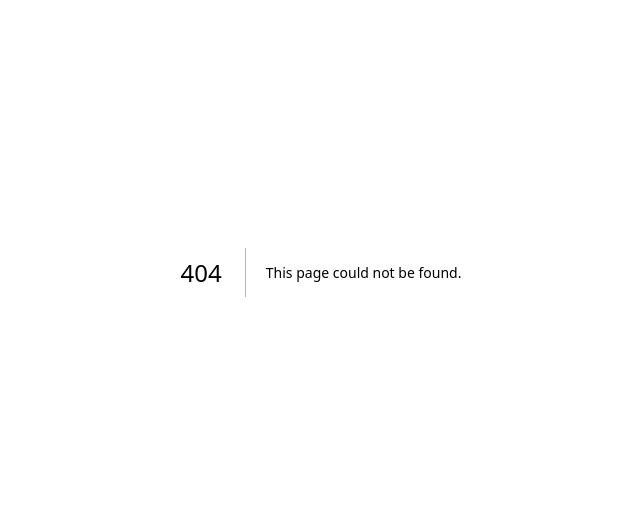
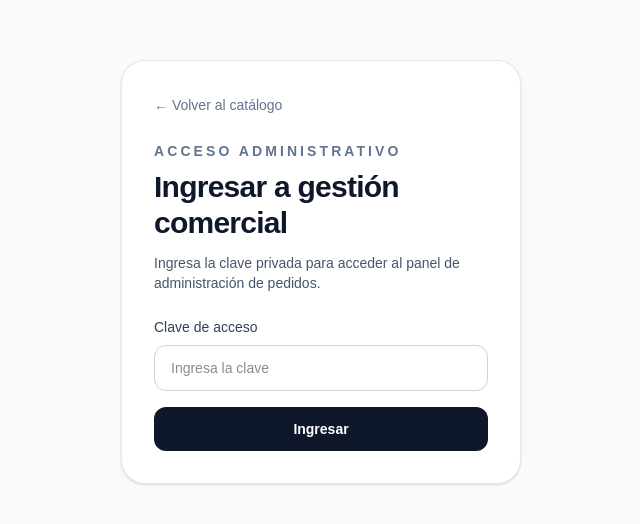
Before and after one commit to MovitecGames/movitec-storefront, a Next.js app: page /admin/login in a window 1280 px wide. Before the commit this address had no page. Shown: the part 128-652 px from the top of the page, without its empty margins (319-959 px from the left). Built offline with nearby package versions, Linux system fonts and the light colour scheme.

Commit message:
protect admin orders with login session

```diff
--- /dev/null
+++ b/app/admin/login/page.tsx
@@ -0,0 +1,110 @@
+"use client"
+
+import { FormEvent, useState } from "react"
+import { useRouter, useSearchParams } from "next/navigation"
+import Link from "next/link"
+
+export default function AdminLoginPage() {
+  const router = useRouter()
+  const searchParams = useSearchParams()
+
+  const [password, setPassword] = useState("")
+  const [loading, setLoading] = useState(false)
+  const [errorMessage, setErrorMessage] = useState("")
+
+  const nextPath = searchParams.get("next") || "/admin/pedidos"
+
+  const handleSubmit = async (event: FormEvent<HTMLFormElement>) => {
+    event.preventDefault()
+
+    try {
+      setLoading(true)
+      setErrorMessage("")
+
+      const response = await fetch("/api/admin/login", {
+        method: "POST",
+        headers: {
+          "Content-Type": "application/json",
+        },
+        body: JSON.stringify({
+          password,
+        }),
+      })
+
+      const data = await response.json().catch(() => null)
+
+      if (!response.ok || !data?.ok) {
+        setErrorMessage(data?.error || "No fue posible iniciar sesión.")
+        return
+      }
+
+      router.push(nextPath)
+      router.refresh()
+    } catch (error) {
+      console.error("[ADMIN_LOGIN_PAGE] unexpected error", error)
+      setErrorMessage("Ocurrió un error iniciando sesión.")
+    } finally {
+      setLoading(false)
+    }
+  }
+
+  return (
+    <main className="min-h-screen bg-neutral-50 text-slate-900">
+      <div className="mx-auto flex min-h-screen max-w-md items-center px-6 py-10">
+        <div className="w-full rounded-3xl border border-slate-200 bg-white p-8 shadow-sm">
+          <div className="mb-6">
+            <Link
+              href="/"
+              className="text-sm font-medium text-slate-500 hover:text-slate-900"
+            >
+              ← Volver al catálogo
+            </Link>
+          </div>
+
+          <p className="text-sm font-semibold uppercase tracking-[0.22em] text-slate-500">
+            Acceso administrativo
+          </p>
+
+          <h1 className="mt-2 text-3xl font-bold tracking-tight">
+            Ingresar a gestión comercial
+          </h1>
+
+          <p className="mt-3 text-sm text-slate-600">
+            Ingresa la clave privada para acceder al panel de administración de pedidos.
+          </p>
+
+          <form onSubmit={handleSubmit} className="mt-6 space-y-4">
+            <div>
+              <label className="mb-2 block text-sm font-medium text-slate-700">
+                Clave de acceso
+              </label>
+              <input
+                type="password"
+                value={password}
+                onChange={(event) => setPassword(event.target.value)}
+                className="w-full rounded-xl border border-slate-300 px-4 py-3 text-sm outline-none ring-0 transition focus:border-slate-900"
+                placeholder="Ingresa la clave"
+                autoComplete="current-password"
+                required
+              />
+            </div>
+
+            {errorMessage ? (
+              <div className="rounded-2xl border border-amber-200 bg-amber-50 p-4 text-sm text-amber-900">
+                {errorMessage}
+              </div>
+            ) : null}
+
+            <button
+              type="submit"
+              disabled={loading}
+              className="w-full rounded-xl bg-slate-900 px-5 py-3 text-sm font-semibold text-white disabled:opacity-60"
+            >
+              {loading ? "Validando acceso..." : "Ingresar"}
+            </button>
+          </form>
+        </div>
+      </div>
+    </main>
+  )
+}
--- a/app/admin/pedidos/page.tsx
+++ b/app/admin/pedidos/page.tsx
@@ -253,6 +253,18 @@ export default function AdminPedidosPage() {
     }
   }
 
+  async function handleLogout() {
+    try {
+      await fetch("/api/admin/logout", {
+        method: "POST",
+      })
+    } catch (error) {
+      console.error("[ADMIN_PEDIDOS_LOGOUT] unexpected error", error)
+    } finally {
+      window.location.href = "/admin/login"
+    }
+  }
+
   if (loading) {
     return (
       <main className="min-h-screen bg-neutral-50 text-slate-900">
@@ -273,6 +285,14 @@ export default function AdminPedidosPage() {
           >
             ← Volver al catálogo
           </Link>
+
+          <button
+            type="button"
+            onClick={handleLogout}
+            className="rounded-xl border border-slate-300 px-4 py-2 text-sm font-semibold text-slate-700 hover:bg-slate-50"
+          >
+            Cerrar sesión
+          </button>
         </div>
 
         <div className="rounded-3xl border border-slate-200 bg-white p-8 shadow-sm">
--- /dev/null
+++ b/app/api/admin/login/route.ts
@@ -0,0 +1,62 @@
+import { NextResponse } from "next/server"
+
+const ADMIN_COOKIE_NAME = "movitec_admin_session"
+
+export async function POST(req: Request) {
+  try {
+    const body = await req.json().catch(() => null)
+    const password = String(body?.password || "").trim()
+
+    const expectedPassword = process.env.ADMIN_ACCESS_PASSWORD || ""
+    const cookieSecret = process.env.ADMIN_ACCESS_COOKIE_SECRET || ""
+
+    if (!expectedPassword || !cookieSecret) {
+      return NextResponse.json(
+        {
+          ok: false,
+          error:
+            "Faltan las variables ADMIN_ACCESS_PASSWORD o ADMIN_ACCESS_COOKIE_SECRET.",
+        },
+        { status: 500 }
+      )
+    }
+
+    if (!password) {
+      return NextResponse.json(
+        { ok: false, error: "Debes ingresar la clave de acceso." },
+        { status: 400 }
+      )
+    }
+
+    if (password !== expectedPassword) {
+      return NextResponse.json(
+        { ok: false, error: "La clave de acceso es incorrecta." },
+        { status: 401 }
+      )
+    }
+
+    const response = NextResponse.json({ ok: true })
+
+    response.cookies.set({
+      name: ADMIN_COOKIE_NAME,
+      value: cookieSecret,
+      httpOnly: true,
+      sameSite: "lax",
+      secure: process.env.NODE_ENV === "production",
+      path: "/",
+      maxAge: 60 * 60 * 12,
+    })
+
+    return response
+  } catch (error) {
+    console.error("[ADMIN_LOGIN_ROUTE] unexpected error", error)
+
+    return NextResponse.json(
+      {
+        ok: false,
+        error: "Ocurrió un error validando el acceso administrativo.",
+      },
+      { status: 500 }
+    )
+  }
+}
--- /dev/null
+++ b/app/api/admin/logout/route.ts
@@ -0,0 +1,19 @@
+import { NextResponse } from "next/server"
+
+const ADMIN_COOKIE_NAME = "movitec_admin_session"
+
+export async function POST() {
+  const response = NextResponse.json({ ok: true })
+
+  response.cookies.set({
+    name: ADMIN_COOKIE_NAME,
+    value: "",
+    httpOnly: true,
+    sameSite: "lax",
+    secure: process.env.NODE_ENV === "production",
+    path: "/",
+    maxAge: 0,
+  })
+
+  return response
+}
--- /dev/null
+++ b/middleware.ts
@@ -0,0 +1,36 @@
+import { NextRequest, NextResponse } from "next/server"
+
+const ADMIN_COOKIE_NAME = "movitec_admin_session"
+
+function isProtectedAdminPath(pathname: string) {
+  if (!pathname.startsWith("/admin")) return false
+  if (pathname.startsWith("/admin/login")) return false
+  return true
+}
+
+export function middleware(req: NextRequest) {
+  const { pathname } = req.nextUrl
+
+  if (!isProtectedAdminPath(pathname)) {
+    return NextResponse.next()
+  }
+
+  const cookieValue = req.cookies.get(ADMIN_COOKIE_NAME)?.value || ""
+  const expectedValue = process.env.ADMIN_ACCESS_COOKIE_SECRET || ""
+
+  if (!expectedValue) {
+    return NextResponse.redirect(new URL("/admin/login", req.url))
+  }
+
+  if (cookieValue !== expectedValue) {
+    const loginUrl = new URL("/admin/login", req.url)
+    loginUrl.searchParams.set("next", pathname)
+    return NextResponse.redirect(loginUrl)
+  }
+
+  return NextResponse.next()
+}
+
+export const config = {
+  matcher: ["/admin/:path*"],
+}
```
